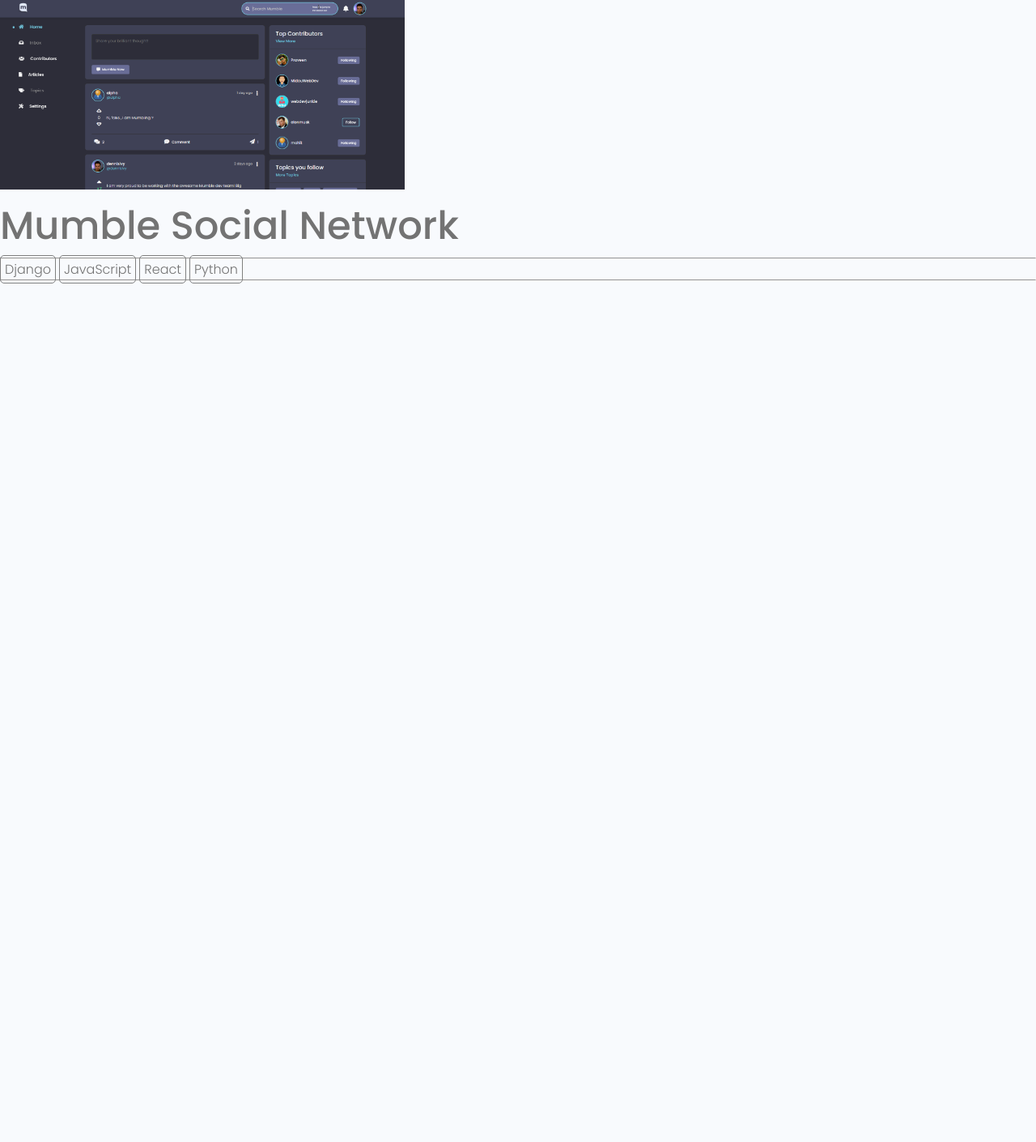
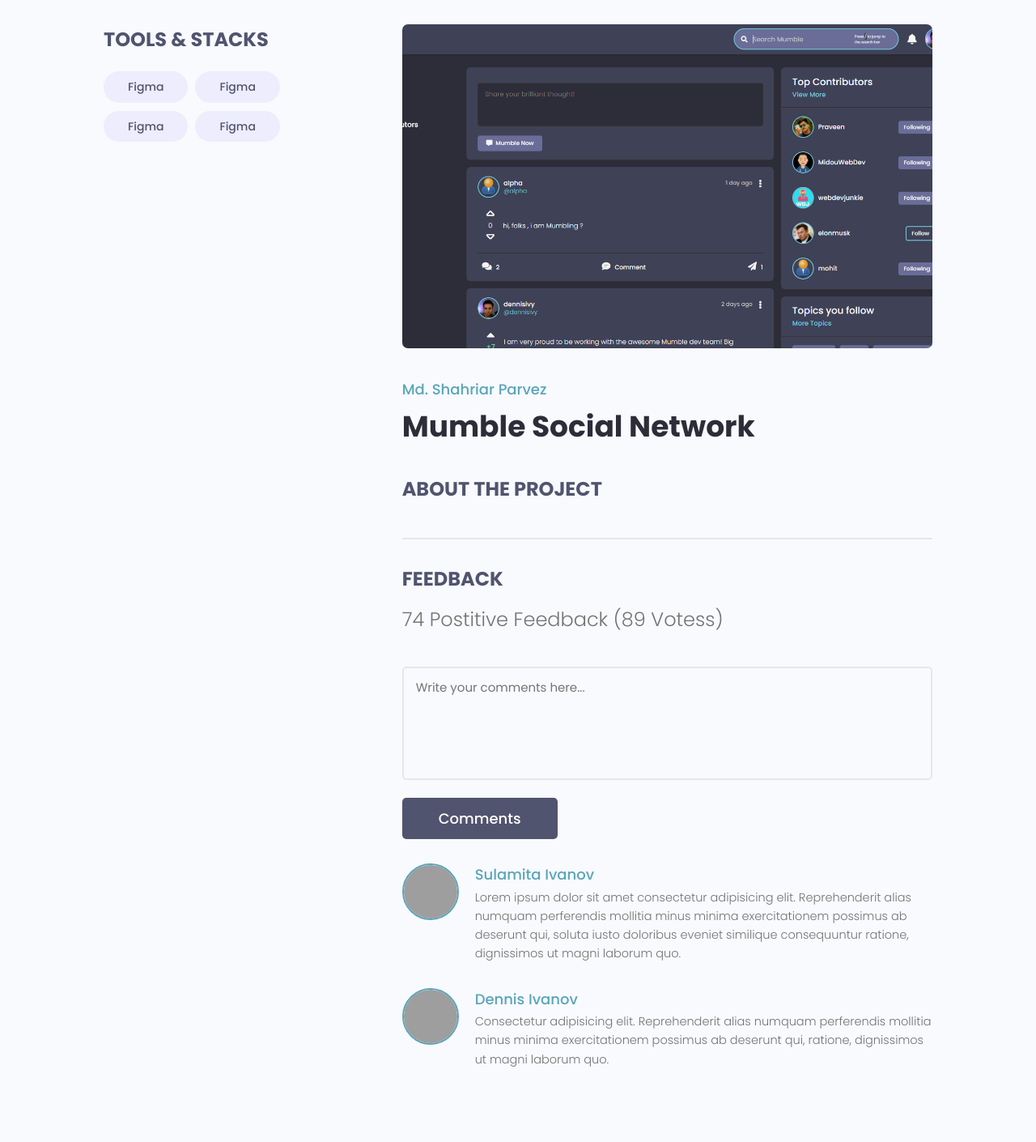
Before and after one commit to PrinceNarteh/dev-search, a Django app: page /projects/157c2a34-057c-47f7-b822-7a91679c85db/ in a window 1280 px wide. Shown: the part 77-1487 px from the top of the page at 81% size. Before the commit the page ends 427 px from the top, so only its background shows below. Run offline with Django 3.2, Linux system fonts and the light colour scheme; data comes from the database, SQL or seed files in the repository; some libraries are stand-ins or nearby versions; grey boxes are pictures that could not be loaded.

Commit message:
Style Single Project Page

```diff
--- a/projects/templates/projects/single-project.html
+++ b/projects/templates/projects/single-project.html
@@ -1,11 +1,84 @@
-{% extends 'main.html' %} {% block content%}
-<img style="width: 500px" src="{{project.featured_image.url}}" />
-<h1>{{project.title}}</h1>
-<hr />
-{% for tag in project.tags.all %}
-<span style="border: 1px solid gray; padding: 5px; border-radius: 5px"
-  >{{tag}}</span
->
-{% endfor %}
-<hr />
-{{project.description}} {% endblock content%}
+{% extends 'main.html' %}
+
+{% block content%}
+<!-- Main Section -->
+  <main class="singleProject my-md">
+    <div class="container">
+      <div class="layout">
+        <div class="column column--1of3">
+          <h3 class="singleProject__subtitle">Tools & Stacks</h3>
+          <div class="singleProject__toolStack">
+            {% for tag in project.tags.all %}
+              <span class="tag tag--pill tag--sub tag--lg">
+                <small>Figma</small>
+              </span>
+            {% endfor %}
+          </div>
+          {% if project.source_link %}
+          <a class="singleProject__liveLink" href="#" target="_blank"><i class="im im-external-link"></i>Source Code
+          </a>
+          {% endif %}
+          {% if project.demo_link %}
+          <a class="singleProject__liveLink" href="#" target="_blank"><i class="im im-external-link"></i>Live Demo
+          </a>
+          {% endif %}
+        </div>
+        <div class="column column--2of3">
+          <img class="singleProject__preview" src="{{ project.featured_image.url }}" alt="portfolio thumbnail" />
+          <a href="profile.html" class="singleProject__developer">Md. Shahriar Parvez</a>
+          <h2 class="singleProject__title">{{project.title}}</h2>
+          <h3 class="singleProject__subtitle">About the Project</h3>
+          <div class="singleProject__info">
+            {{project.description}}
+          </div>
+
+          <div class="comments">
+            <h3 class="singleProject__subtitle">Feedback</h3>
+            <h5 class="project--rating">
+              {{ project.vote_ratio }} Postitive Feedback ({{project.vote_total}} Votes{{project.vote_total|pluralize:"s"}})
+            </h5>
+
+            <form class="form" action="#" method="POST">
+              <!-- Textarea -->
+              <div class="form__field">
+                <label for="formInput#textarea">Comments: </label>
+                <textarea class="input input--textarea" name="message" id="formInput#textarea"
+                  placeholder="Write your comments here..."></textarea>
+              </div>
+              <input class="btn btn--sub btn--lg" type="submit" value="Comments" />
+            </form>
+            <div class="commentList">
+              <div class="comment">
+                <a href="profile.html">
+                  <img class="avatar avatar--md"
+                    src="https://pbs.twimg.com/profile_images/1335382240931368961/b3wSZKj4_400x400.jpg" alt="user" />
+                </a>
+                <div class="comment__details">
+                  <a href="profile.html" class="comment__author">Sulamita Ivanov</a>
+                  <p class="comment__info">
+                    Lorem ipsum dolor sit amet consectetur adipisicing elit. Reprehenderit alias numquam perferendis
+                    mollitia minus minima exercitationem possimus ab deserunt qui, soluta iusto doloribus eveniet
+                    similique consequuntur ratione, dignissimos ut magni laborum quo.
+                  </p>
+                </div>
+              </div>
+              <div class="comment">
+                <a href="profile.html">
+                  <img class="avatar avatar--md" src="https://avatars.githubusercontent.com/u/33843378" alt="user" />
+                </a>
+                <div class="comment__details">
+                  <a href="profile.html" class="comment__author">Dennis Ivanov</a>
+                  <p class="comment__info">
+                    Consectetur adipisicing elit. Reprehenderit alias numquam perferendis mollitia minus minima
+                    exercitationem possimus ab deserunt qui, ratione, dignissimos ut magni laborum quo.
+                  </p>
+                </div>
+              </div>
+            </div>
+          </div>
+        </div>
+      </div>
+    </div>
+    </div>
+  </main>
+{% endblock content%}
```
